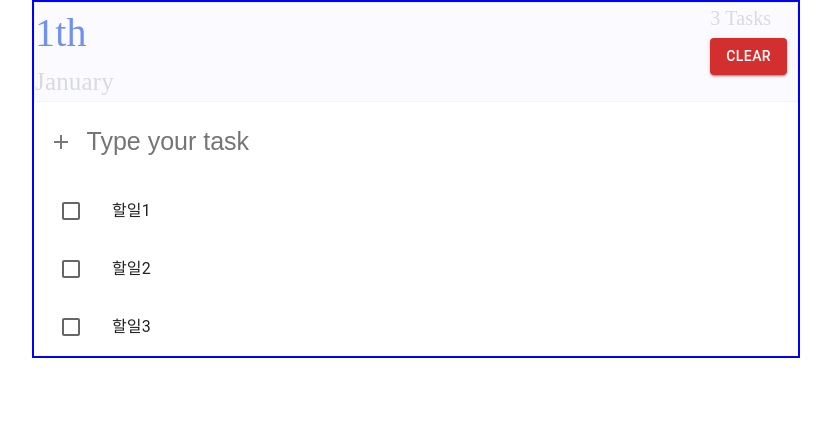
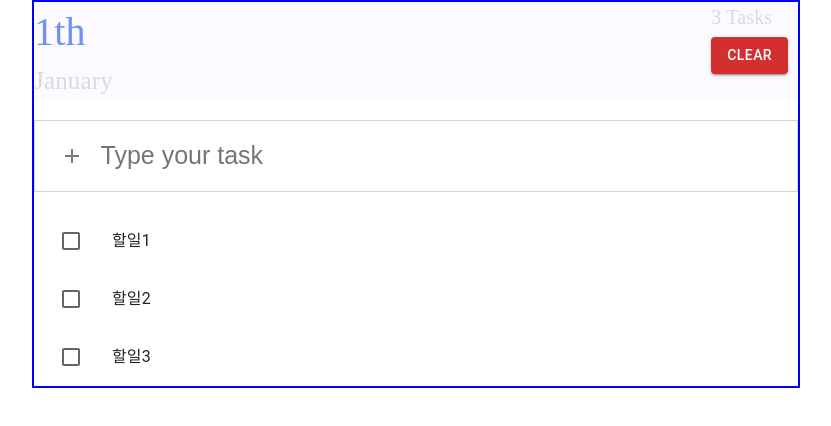
Before and after one commit to hyunsokstar/test-for-frontend, a Next.js app in the folder front/: page /front_test in a window 1280 px wide. Shown: the top 426 px of the page, without its empty margins (224-1055 px from the left). Built offline with nearby package versions, Linux system fonts and the light colour scheme; no server answers.

Commit message:
update for test

```diff
--- a/front/components/TodoHeader/index.tsx
+++ b/front/components/TodoHeader/index.tsx
@@ -49,8 +49,7 @@ function TodoHeader({ task_of_number, clearButtonHandler }: Props) {
 
     return (
         <>
-
-            <div style={{ display: "flex", justifyContent: "space-between", border: "1px solid #F0F4F8", backgroundColor: "#FBFBFF", }}>
+            <div style={{ display: "flex", justifyContent: "space-between", border: "0px solid #F0F4F8", backgroundColor: "#FBFBFF", }}>
                 <div>
                     <MonthWeekDateNum
                         dayIndex={dayOfWeekIndex}
@@ -68,8 +67,6 @@ function TodoHeader({ task_of_number, clearButtonHandler }: Props) {
                             color="error"
                         >Clear
                         </Button>
-
-
                     </div>
                 </div>
             </div>
--- a/front/components/TodoInput/index.tsx
+++ b/front/components/TodoInput/index.tsx
@@ -1,4 +1,4 @@
-import React, { useState , useEffect} from 'react'
+import React, { useState, useEffect } from 'react'
 import AddIcon from '@mui/icons-material/Add';
 import InputAdornment from '@mui/material/InputAdornment';
 import TextField from '@mui/material/TextField';
@@ -43,31 +43,32 @@ function TodoInput({ add_todo, inputValue, setInputValue }: Props) {
 
   const add_todo2 = () => {
     // console.log("hi");
-    const e = {key: "icon"}
+    const e = { key: "icon" }
     const my_value = inputRef.current.value;
-    inputRef.current.value=""
+    inputRef.current.value = ""
     console.log("my_value : ", my_value);
-    add_todo(e,my_value);
+    add_todo(e, my_value);
     inputRef.current.focus();
   }
 
   return (
-    <div style={{ display: "flex" }}>
-      <div style={{ backgroundColor: "white", display: "flex", textAlign: "center", alignItems: "center", marginLeft: "10px",padding:"5px", border:"0px solid black" }} className={classes.iconForInputEnter}>
-        <AddIcon style={{ opacity: "0.6"}} onClick={add_todo2} />
+    <div style={{ display: "flex",padding:"10px", border: "1px solid lightgray" }}>
+      <div style={{ backgroundColor: "white", display: "flex", textAlign: "center", alignItems: "center", marginLeft: "10px", padding: "5px" }} className={classes.iconForInputEnter}>
+        <AddIcon style={{ opacity: "0.6" }} onClick={add_todo2} />
 
-      </div>
         <input
           ref={inputRef}
           type="text"
           id="fname"
           name="fname"
           placeholder=' Type your task'
-        style={{ width: "100%", height: "40px", fontSize: "25px", outline: "none", border: "none" }}
+          style={{ width: "100%", height: "40px", fontSize: "25px", outline: "none", padding: "10px", border:"none" }}
           onChange={inputHandler}
           onKeyDown={(e) => key_down_handler(e)}
           value={inputValue}
         />
+
+      </div>
     </div>
   )
 }
--- a/front/components/container/TodosContainer2.tsx
+++ b/front/components/container/TodosContainer2.tsx
@@ -104,11 +104,8 @@ function TodosContainer2({ }: Props) {
             gap: '5px'
         }}>
 
-            <div style={{ padding: "10px" }}>
+            <div style={{ padding: "0px" }}>
                 <TodoHeader task_of_number={data_for_todos.length} clearButtonHandler={clearButtonHandler} />
-            </div>
-
-            <div>
                 <TodoInput add_todo={add_todo} inputValue={inputValue} setInputValue={setInputValue} />
             </div>
 
```
Lines whose indentation alone changed are shown as unchanged.
